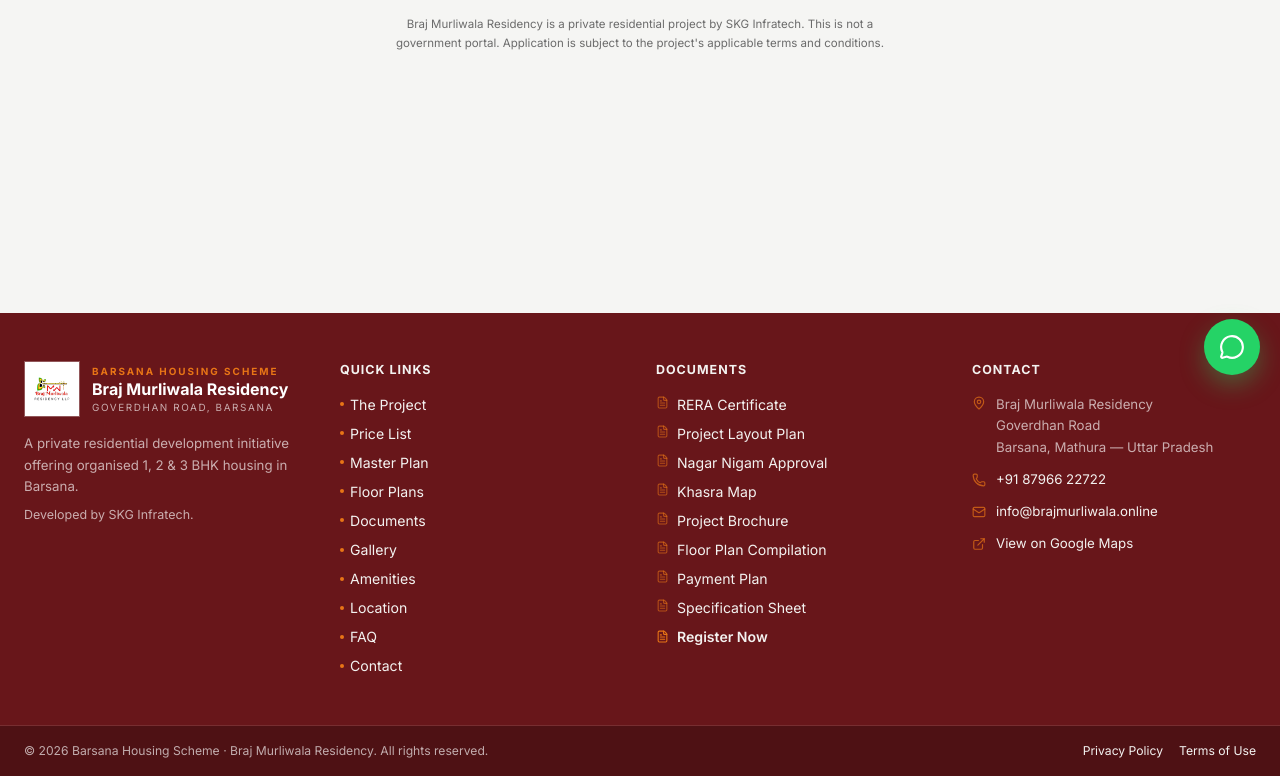
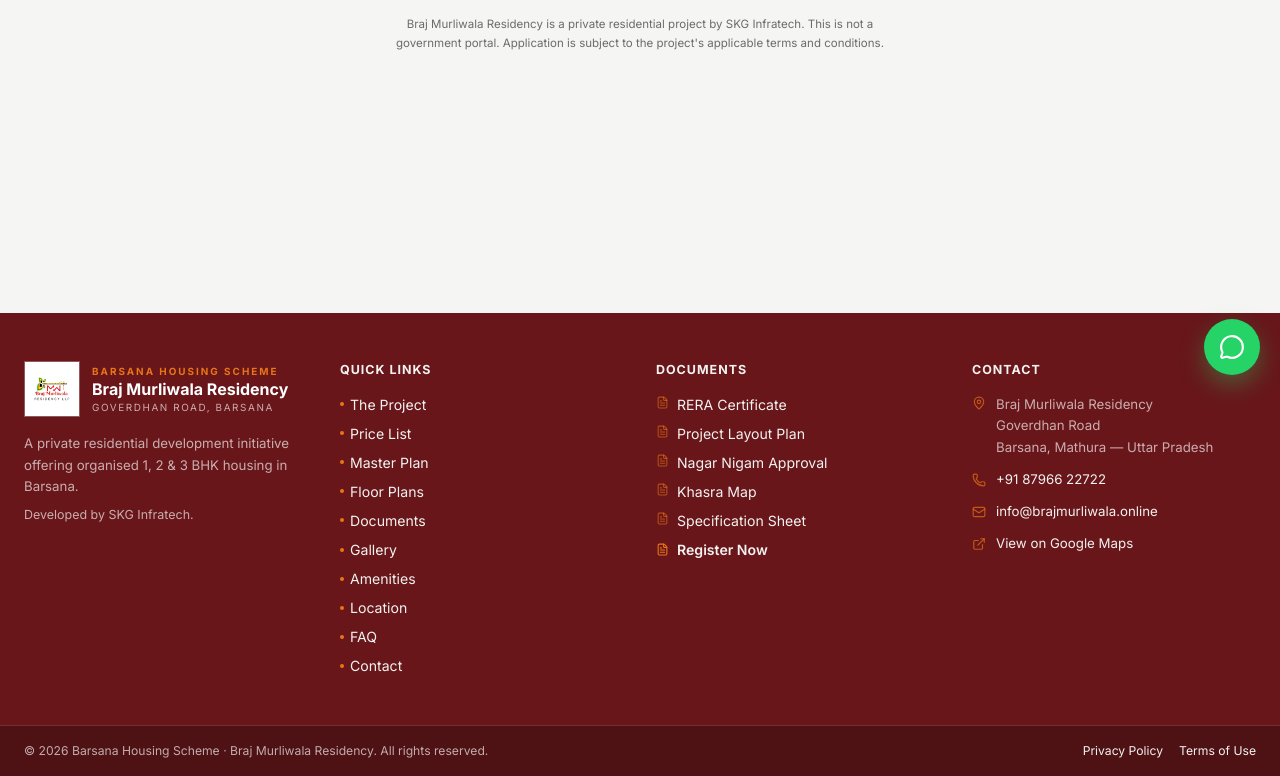
Before and after one commit to Rahul-Sanskar/brajmurliwala-barsana_scheme-website, a Next.js app: page /results in a window 1280 px wide. Shown: the part 405-1181 px from the top of the page. Built offline with nearby package versions, Linux system fonts and the light colour scheme.

Commit message:
remove brochure, floor plan, payment plan pending docs

```diff
--- a/app/_data/project.ts
+++ b/app/_data/project.ts
@@ -405,27 +405,6 @@
       file: "/braj/bmw khasra map.pdf",
     },
     {
-      id: "brochure",
-      title: "Project Brochure",
-      description: "Complete project overview including elevations, floor plans, amenities and pricing.",
-      type: "Brochure",
-      available: false,
-    },
-    {
-      id: "floor-plan",
-      title: "Floor Plan Compilation",
-      description: "Detailed floor plans for all configurations — 1 BHK, 2 BHK, and 3 BHK.",
-      type: "PDF",
-      available: false,
-    },
-    {
-      id: "payment-plan",
-      title: "Payment Plan",
-      description: "Construction-linked and down-payment schedule with financing options.",
-      type: "PDF",
-      available: false,
-    },
-    {
       id: "spec-sheet",
       title: "Specification Sheet",
       description: "Detailed specifications for structure, finishes, fittings and amenities.",
```
